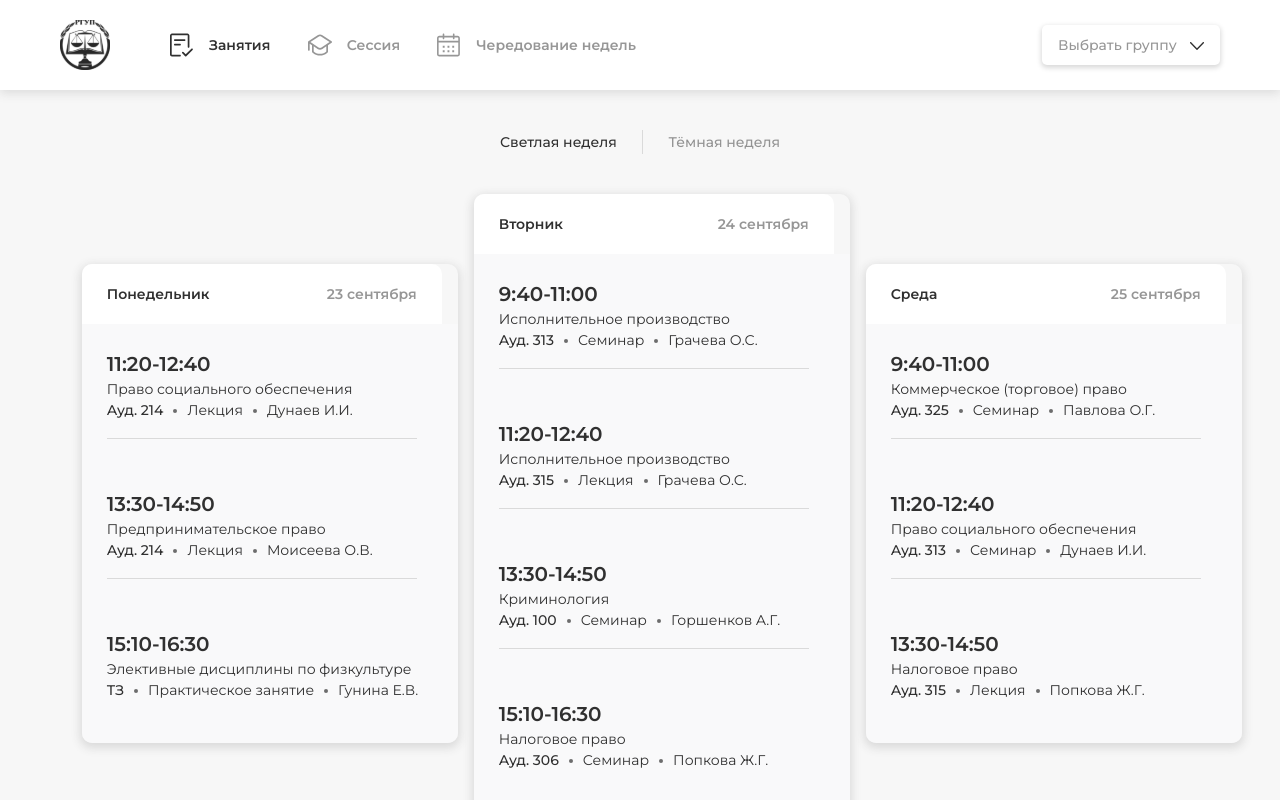
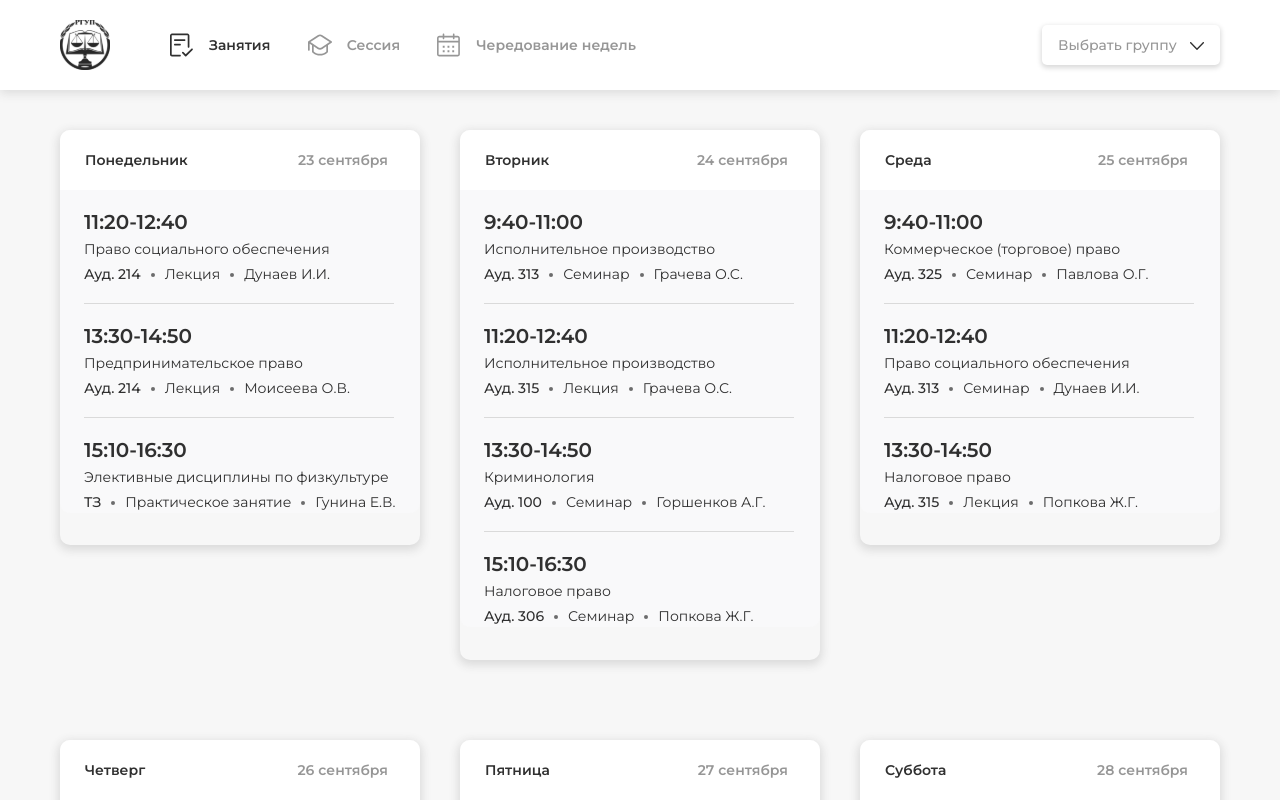
Before and after one commit to stycaboj/schedule, an Angular app: page /schedule in a window 1280 px wide. Shown: the top 800 px of the page. Built offline with nearby package versions, Linux system fonts and the light colour scheme; data requests are answered from the project's data file.

Commit message:
feat: delete them button, schedule page remove tailwind

```diff
--- a/src/app/schedule/days-list/day/day.component.html
+++ b/src/app/schedule/days-list/day/day.component.html
@@ -9,7 +9,6 @@
     </div>
     @for (subject of day().subjects; track subject.id; let dayIndex = $index) {
     <div class="card__main">
-        <div>
             <div class="time">
                 {{ subject.time }}
             </div>
@@ -29,7 +28,6 @@
                     {{ subject.teacher }}
                 </div>
             </div>
-        </div>
         @if ($index < day().subjects.length - 1) {
             <mat-divider class="divider"></mat-divider>
         }
--- a/src/app/schedule/days-list/day/day.component.scss
+++ b/src/app/schedule/days-list/day/day.component.scss
@@ -1,22 +1,30 @@
 @import '../../schedule.component.scss';
 
 :host {
-    display: block;
-    width: 100%;
+    display: flex;
+    height: 100%;
 }
 
 .card {
     border-radius: 0.625rem;
+    padding-bottom: 40px;
     margin-bottom: 2.5rem;
     height: 100%;
-    min-height: 415px; /* Базовая высота для 3 предметов */
+
+    &[data-subjects="2"] {
+        max-height: 300px;
+    }
+
+    &[data-subjects="3"] {
+        max-height: 415px;
+    }
 
     &[data-subjects="4"] {
-        min-height: 530px;
+        max-height: 530px;
     }
 
     &[data-subjects="5"] {
-        min-height: 645px;
+        max-height: 645px;
     }
 }
 
@@ -25,7 +33,7 @@
     justify-content: space-between;
     align-items: center;
     padding-left: 1.5625rem;
-    padding-right: 1.5625rem;
+    padding-right: 32px;
     height: 3.75rem;
     width: 22.5rem;
     border-top-left-radius: 0.625rem;
@@ -43,32 +51,16 @@
 .card__main {
     display: flex;
     flex-direction: column;
-    padding-left: 1.5625rem;
-    padding-right: 1.5625rem;
-    padding-bottom: 1.5625rem;
+    padding: 16px 24px 0 24px;
 
     &:last-child {
         border-bottom-left-radius: 0.625rem;
         border-bottom-right-radius: 0.625rem;
     }
 
-    > div:first-child {
-        display: flex;
-        flex-direction: column;
-        margin-top: 1.5625rem;
-        margin-bottom: 1.5625rem;
-
-        @media (min-width: 768px) {
-            height: 4rem;
-        }
-
-        @media (max-width: 767px) {
-            height: 2.75rem;
-        }
-    }
-
     .time {
         font-weight: 600;
+        padding-top: 1px;
 
         @media (min-width: 768px) {
             font-size: 1.25rem;
@@ -81,6 +73,7 @@
 
     .name {
         font-size: 0.875rem;
+        padding-top: 2px;
 
         @media (max-width: 767px) {
             font-size: 0.625rem;
@@ -90,6 +83,7 @@
     .details {
         display: flex;
         align-items: center;
+        padding-top: 4px;
 
         @media (min-width: 768px) {
             font-size: 0.875rem;
@@ -128,11 +122,8 @@
     font-weight: 500;
 }
 
-.opacity-50 {
-    opacity: 0.5;
-}
-
 :host ::ng-deep mat-divider {
+    margin-top: 18px;
     width: 310px;
     height: 1px;
     color: #DADADA !important;
--- a/src/app/schedule/days-list/days-list.component.scss
+++ b/src/app/schedule/days-list/days-list.component.scss
@@ -2,9 +2,11 @@
 
 .inner-container {
     display: grid;
+    align-items: stretch;
     grid-template-columns: repeat(3, 1fr);
-    gap: 1rem;
+    gap: 40px;
     width: 100%;
+    grid-auto-rows: 1fr;
 
     @media (max-width: 768px) {
         grid-template-columns: 1fr;
--- a/src/app/schedule/schedule.component.html
+++ b/src/app/schedule/schedule.component.html
@@ -1,8 +1,3 @@
 <div class="wrapper-container flex flex-col items-center">
-    <div class="flex justify-between my-10 max-w-[17.5rem] font-medium text-sm w-full">
-        <button class="light-week" (click)="setLightWeek()">Светлая неделя</button>
-        <div class="divider h-6 w-[0.0625rem]"></div>
-        <button class="dark-week" (click)="setDarkWeek()">Тёмная неделя</button>
-    </div>
     <app-days-list [days]="days()"></app-days-list>
 </div>
--- a/src/app/schedule/schedule.component.scss
+++ b/src/app/schedule/schedule.component.scss
@@ -1,4 +1,5 @@
 .wrapper-container {
+    padding-top: 40px;
     background-color: var(--background-color);
     color: var(--text-color);
 }
```
Also changed, not shown: src/app/schedule/days-list/day/day.component.ts (+8 -8 lines), src/app/schedule/schedule.component.ts (+37 -33 lines), 1 other file (tests, documents, lock files or other folders).
